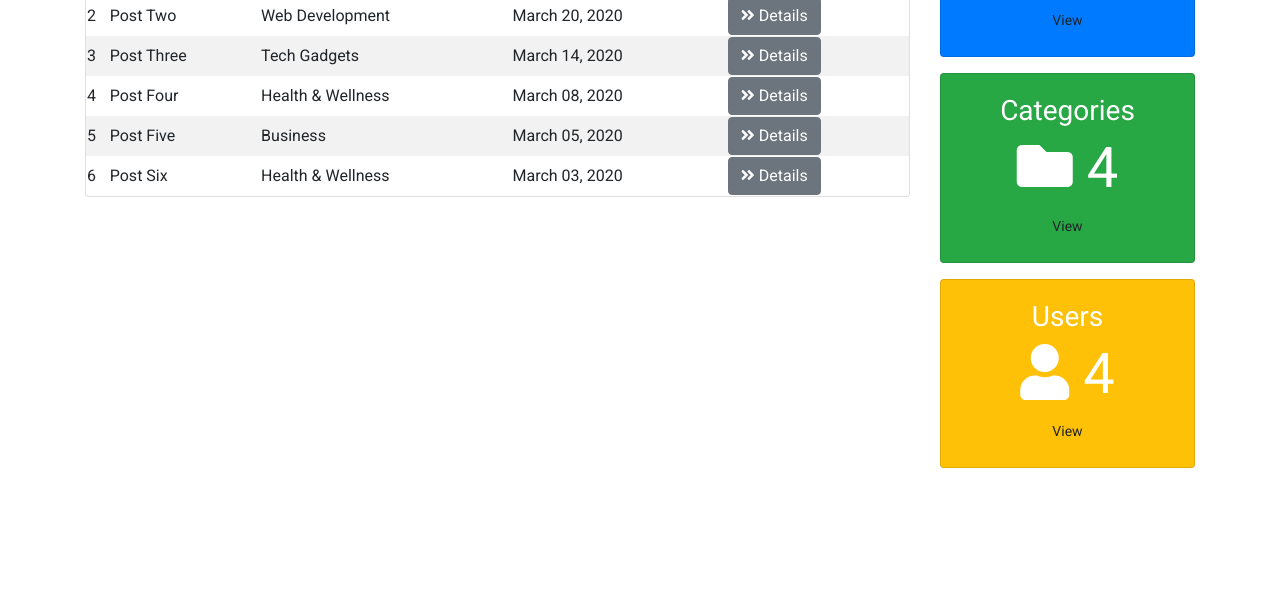
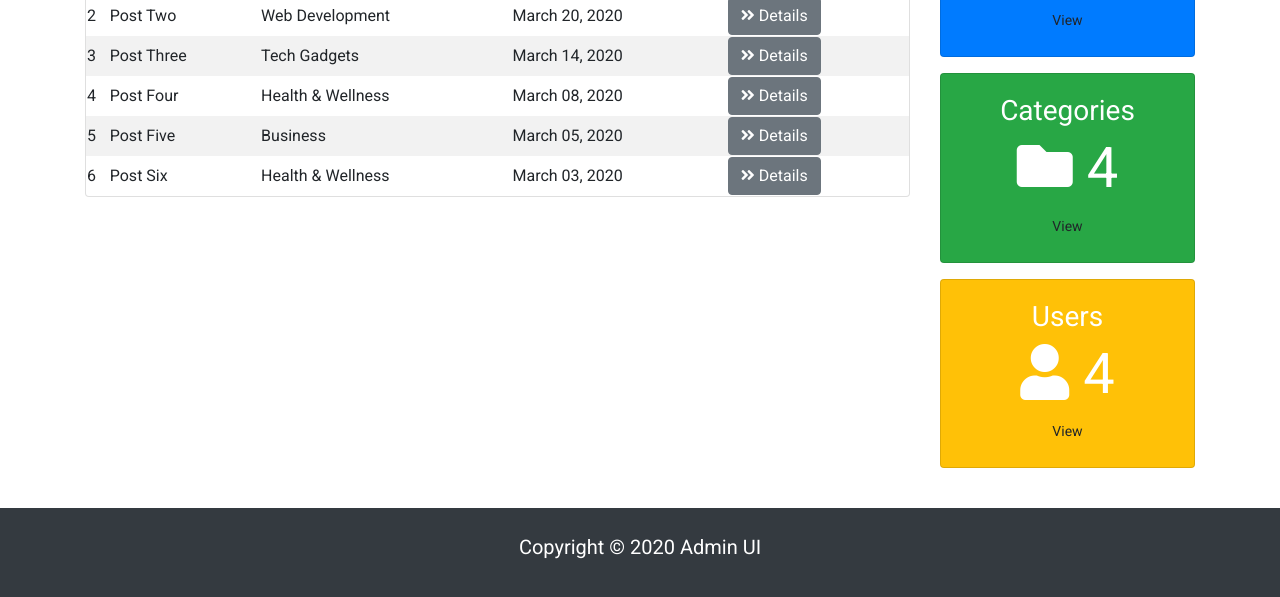
Before and after one commit to BlakeACollins/AdminUI, a plain HTML site: page index.html in a window 1280 px wide. Shown: the part 355-952 px from the top of the page. Before the commit the page ends 839 px from the top, so only its background shows below. Drawn offline with nearby package versions, Linux system fonts and the light colour scheme; a script that the page names is missing.

Commit message:
Add files via upload

```diff
--- a/index.html
+++ b/index.html
@@ -223,17 +223,19 @@
         </div>
     </section>
 
-
-
-
-
-
-
-
-
-
-
-
+<!--Footer-->
+    <footer id="main-footer" class="bg-dark text-white mt-4 p-4">
+        <div class="container">
+            <div class="row">
+                <div class="col">
+                    <p class="lead text-center">
+                        Copyright &copy; <span id="year"></span>
+                        Admin UI
+                    </p>
+                </div>
+            </div>
+        </div>
+    </footer>
 
 
     <!--Modals for Post, categories, and users-->
```
